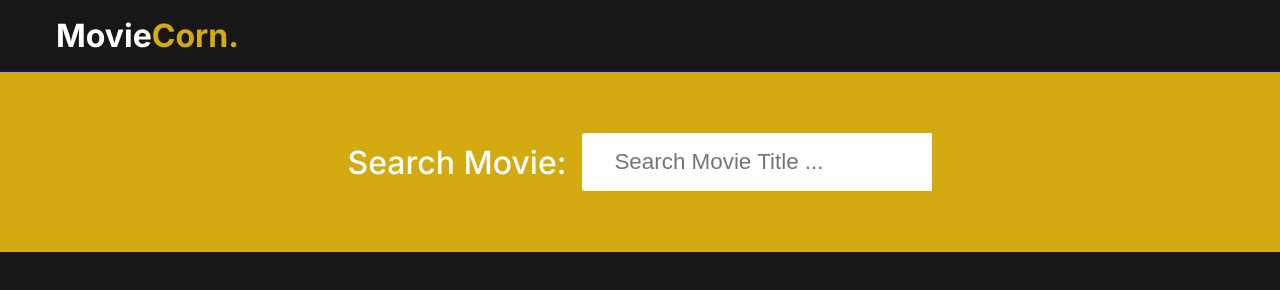
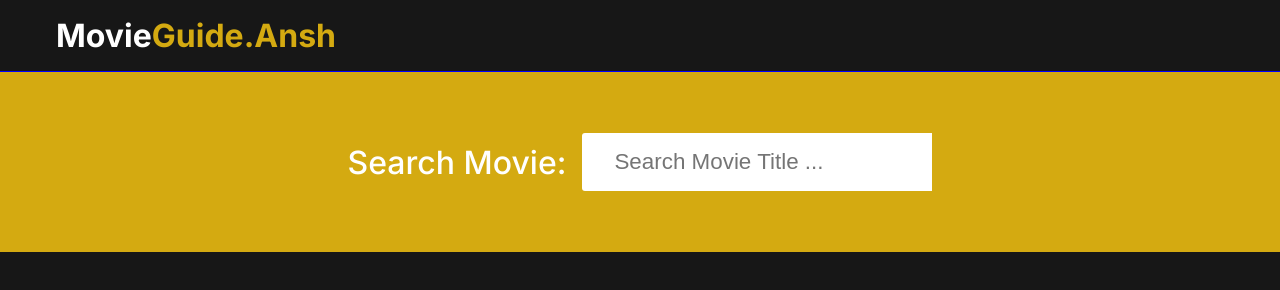
Before and after one commit to ianshvermagit/HappyBirthday_, a plain HTML site: page index.html in a window 1280 px wide. Drawn offline with Linux system fonts and the light colour scheme.

Commit message:
Update index.html

```diff
--- a/index.html
+++ b/index.html
@@ -316,7 +316,7 @@ img{
         <!-- logo -->
         <div class = "logo">
             <div class = "container">
-                <p>Movie<span>Corn.</span></p>
+                <p>Movie<span>Guide.Ansh</span></p>
             </div>
         </div>
         <!-- end of logo -->
```
